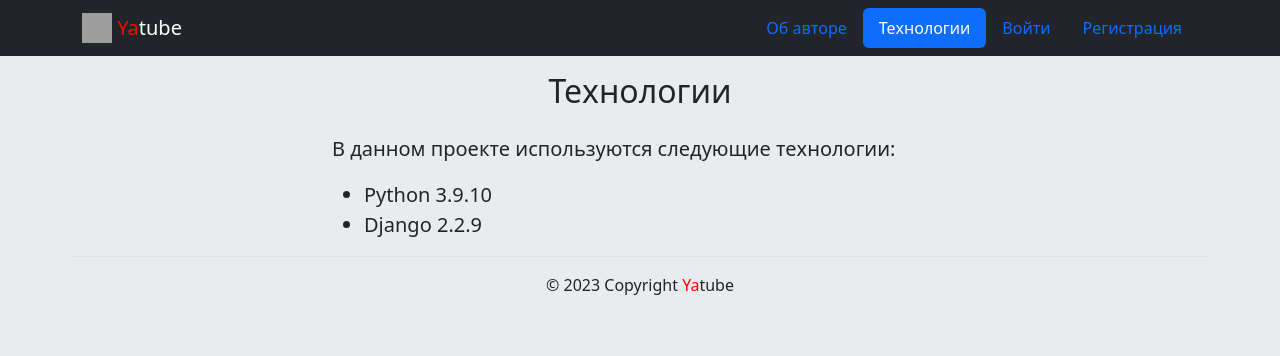
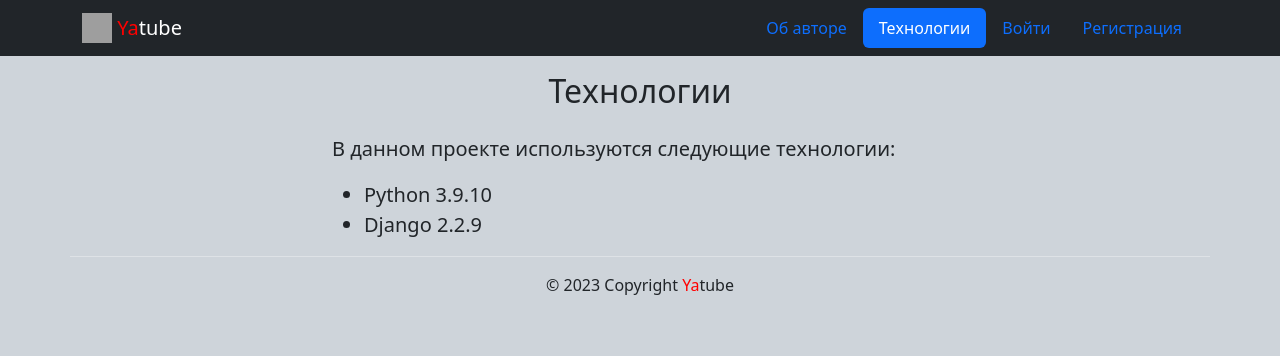
Before and after one commit to xaer981/yatube, a Django app: page /about/tech/ in a window 1280 px wide. Shown: the top 356 px of the page. Run offline with Django 3.2, Linux system fonts and the light colour scheme; some libraries are stand-ins or nearby versions; grey boxes are pictures that could not be loaded.

Commit message:
Bg is darker now

```diff
--- a/yatube/templates/base.html
+++ b/yatube/templates/base.html
@@ -18,7 +18,7 @@
       {% endblock title %}
     </title>
   </head>
-  <body style="background-color: #e9ecef;">
+  <body style="background-color: #ced4da;">
     {% include 'includes/header.html' %}
     <main>
       {% block content %}
```
